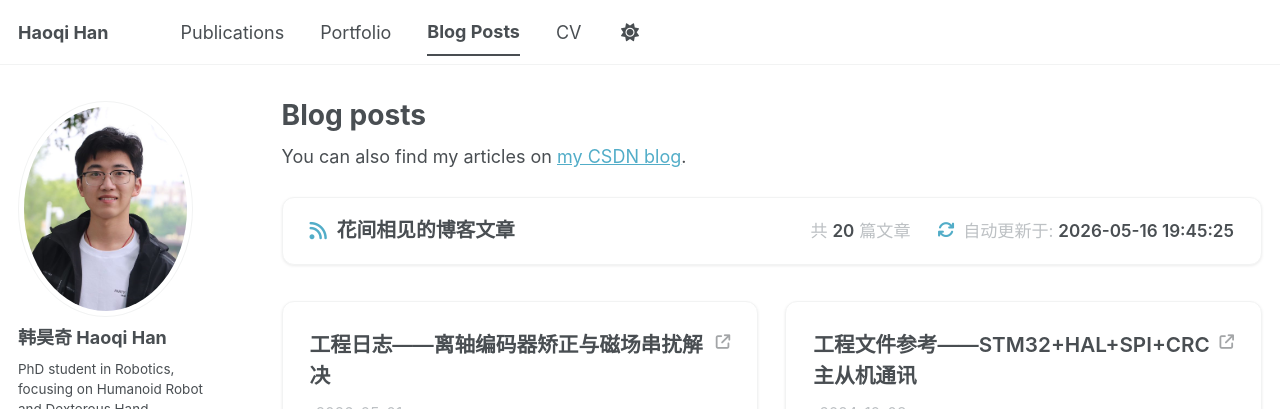
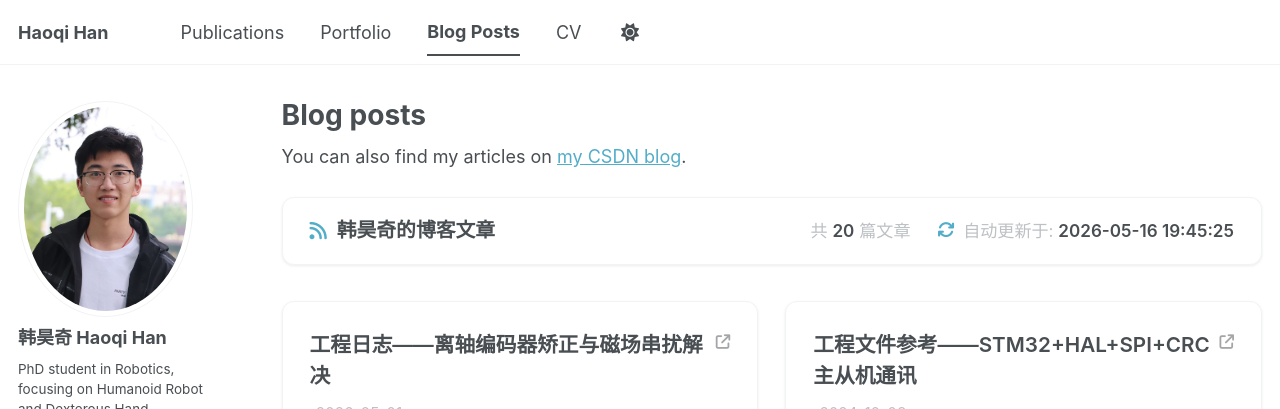
Before and after one commit to hhq-123/hhq-123.github.io, a Jekyll site: the page built from _pages/year-archive.html, in a window 1280 px wide and 900 px high. Shown: the top 409 px of the window. Built offline with Jekyll 4.4.1, drawn with Linux system fonts in a browser that asks for light colours; some web fonts are replaced; a script bundle is joined from its source files by our own code; library files that are not in the unit come from our copies.

Commit message:
csdn更新测试

```diff
--- a/_pages/year-archive.html
+++ b/_pages/year-archive.html
@@ -267,11 +267,10 @@
   }
 </style>
 
-<!-- <div class="wordwrap">Articles synced from <a href="https://blog.csdn.net/Lvyizhuo?type=blog" target="_blank" rel="noopener noreferrer">CSDN</a>.</div> -->
-<div class="wordwrap">You can also find my articles on <a href="https://blog.csdn.net/Lvyizhuo?type=blog" target="_blank" rel="noopener noreferrer">my CSDN blog</a>.</div>
+<div class="wordwrap">You can also find my articles on <a href="https://blog.csdn.net/qq_23297513" target="_blank" rel="noopener noreferrer">my CSDN blog</a>.</div>
 
   <!-- <h2 class="section-header">
-    <i class="fa fa-rss"></i> 花间相见的博客文章
+    <i class="fa fa-rss"></i> 韩昊奇的博客文章
   </h2> -->
 
 <div class="blog-container">
@@ -281,7 +280,7 @@
     <!-- 统计信息 -->
     <div class="blog-stats">
       <div class="blog-stats-title">
-        <i class="fa fa-rss"></i> 花间相见的博客文章
+        <i class="fa fa-rss"></i> 韩昊奇的博客文章
       </div>
       <div class="blog-stats-info">
         <div class="blog-stats-item">
```
